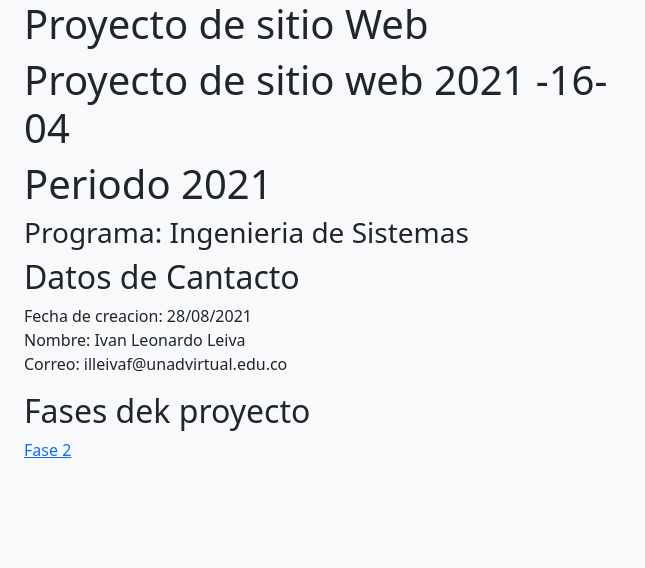
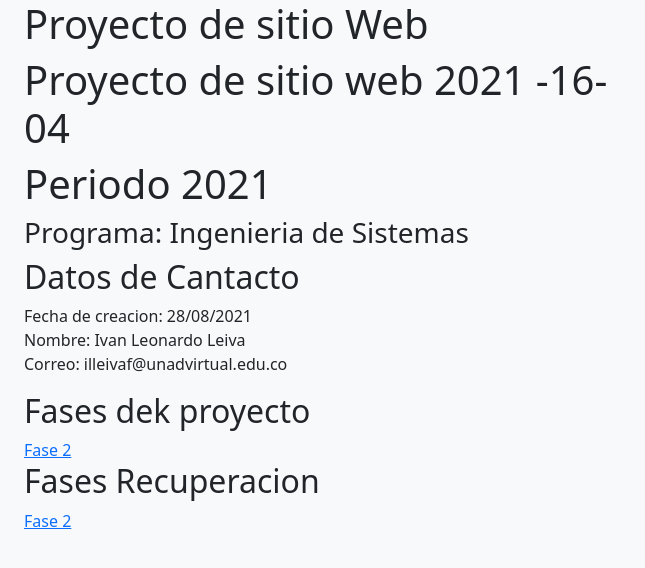
Before and after one commit to illeiva/DSW-ivanLeiva, a plain HTML site: page index.html in a window 1280 px wide. Shown: the whole page, without its empty margins (0-645 px from the left). Drawn offline with nearby package versions, Linux system fonts and the light colour scheme.

Commit message:
Actualizacion20112021

```diff
--- a/index.html
+++ b/index.html
@@ -37,6 +37,10 @@
             <h2> Fases dek proyecto</h2>
             <a href="Fase2/design.html"> Fase 2 </a>
         </div>
+        <div>
+            <h2> Fases Recuperacion</h2>
+            <a href="RecuperacionFase3/index.html"> Fase 2 </a>
+        </div>
 
         <div>
 
```
